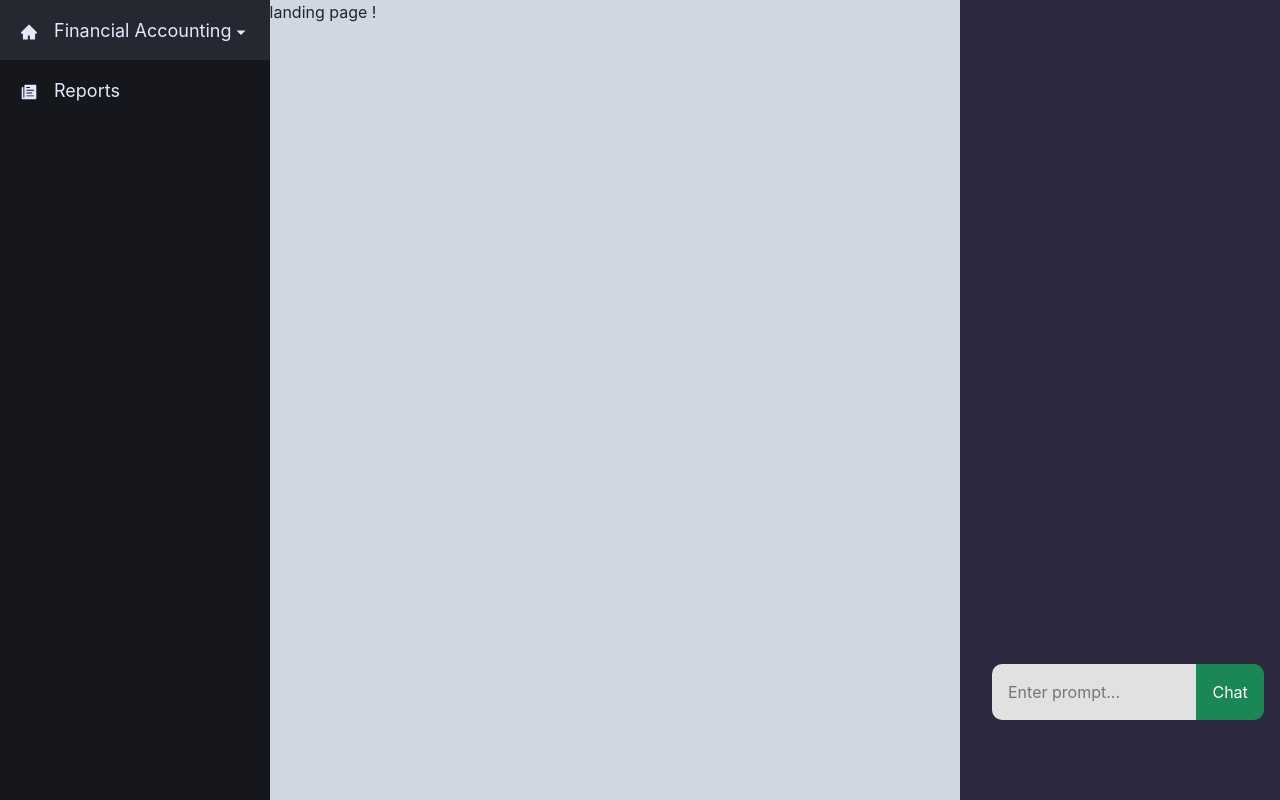
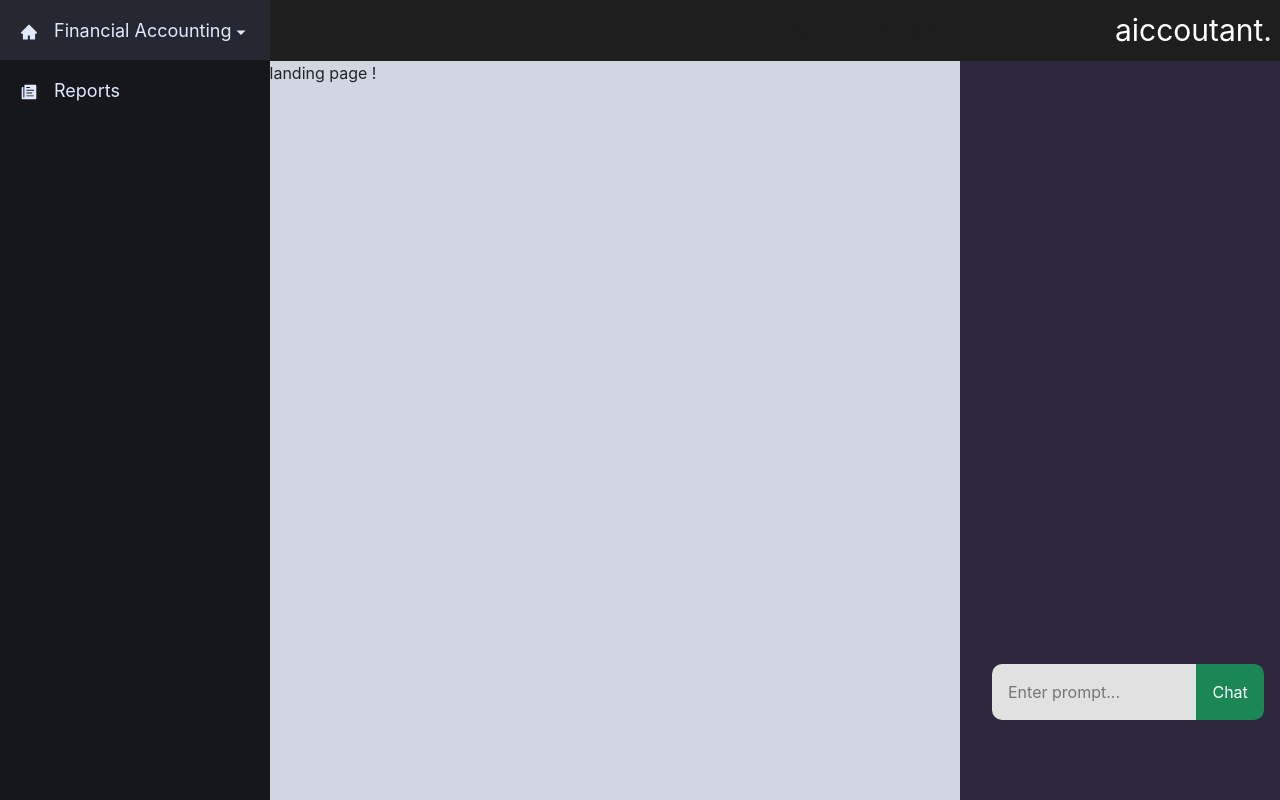
Before and after one commit to npgilman/ai_hackathon, a React (Create React App) app: page / in a window 1280 px wide. Built offline with nearby package versions, Linux system fonts and the light colour scheme.

Commit message:
Fix emojis and Add aiccountant bar

```diff
--- a/src/App.css
+++ b/src/App.css
@@ -15,6 +15,7 @@
 
 .user {
   margin: 1rem;
+  padding: 1rem;
 }
 
 .AI {
--- a/src/Components/Message.js
+++ b/src/Components/Message.js
@@ -14,7 +14,7 @@ const Message = ({ message, isUser }) => {
 
   return (
     <div className={isUser ? 'user' : 'AI'}>
-      <div className='d-flex flex-row' style={{color: "white", fontSize:"20px"}}>
+      <div className='d-flex flex-row' style={{color: "white", fontSize:"20px", zIndex: "-1"}}>
           <div title={isUser ? 'user' : 'AI'} style={{marginRight: "0.5rem"}}>
             {isUser ? '😄' : '🦙'}
           </div>
--- a/src/Components/chatbot.js
+++ b/src/Components/chatbot.js
@@ -63,6 +63,9 @@ export default function ChatbotWindow( {param1, param2} ) {
           position: "relative"
         }}
       >
+        <div style={{backgroundColor: "#1E1E1E", color: "white", padding: "0.5rem", textAlign:"right", fontSize: "30px", position: "absolute", zIndex: "1", left:"0", right: "0"}}>
+                aiccoutant.
+        </div>
         <div style={{position: 'absolute', bottom: '4rem', left: "0", right: "0"}}>
         <div style={{position: 'relative', padding: "1rem"}}>
         <article className='pb-24'>
--- a/src/pages/PageToRender.js
+++ b/src/pages/PageToRender.js
@@ -9,6 +9,9 @@ import { Routes, Route } from 'react-router-dom';
 function PageToRender() {
     return (
         <div className='flex-fill' style={{backgroundColor: "#D1D7E0"}}>
+            <div style={{backgroundColor: "#1E1E1E", color: "#1E1E1E", padding: "0.5rem", textAlign:"right", fontSize: "30px"}}>
+                aiccountant
+            </div>
             <Routes>
                 <Route path='/' exact element={<LandingPage />} />
 
```
